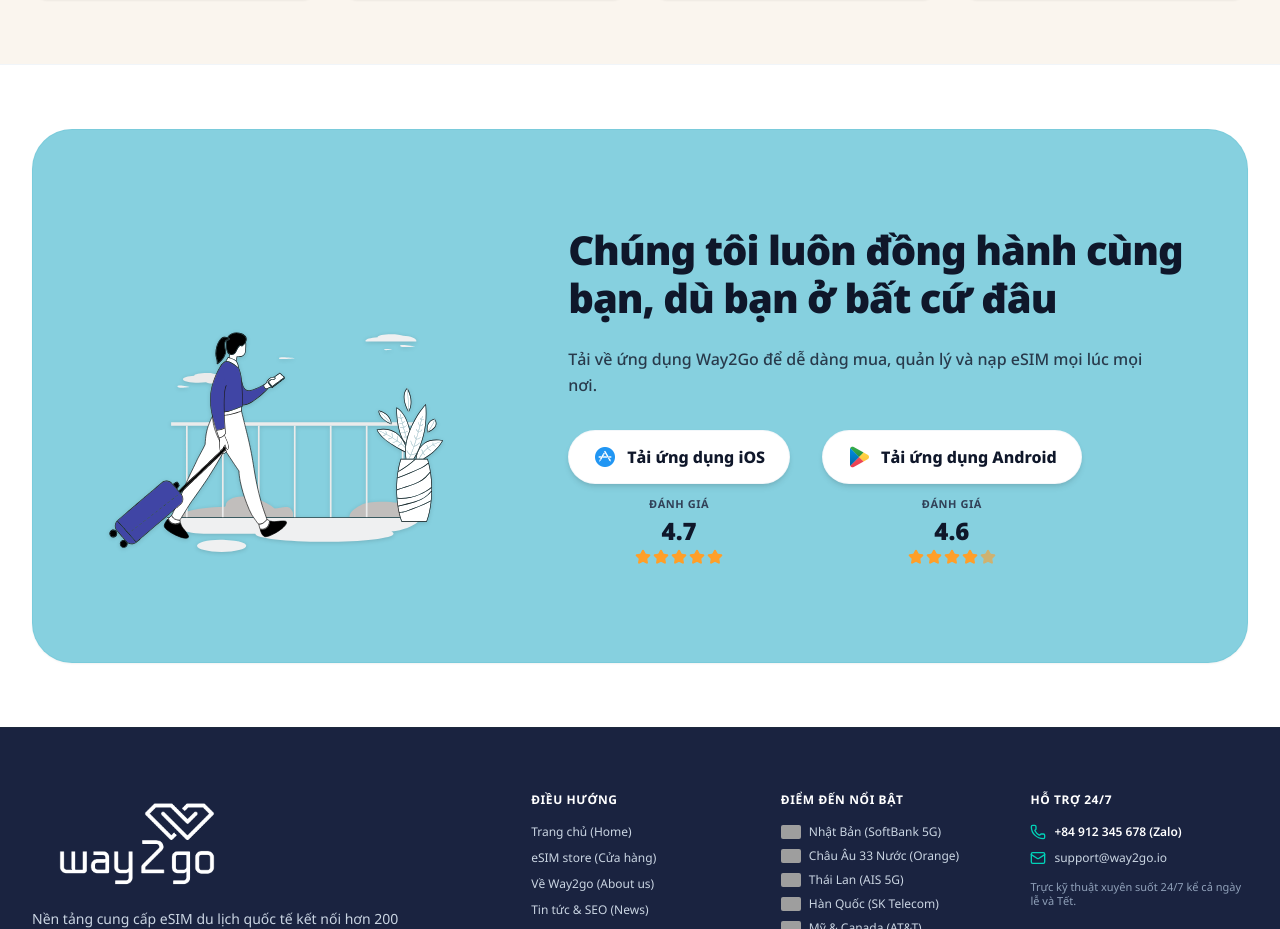
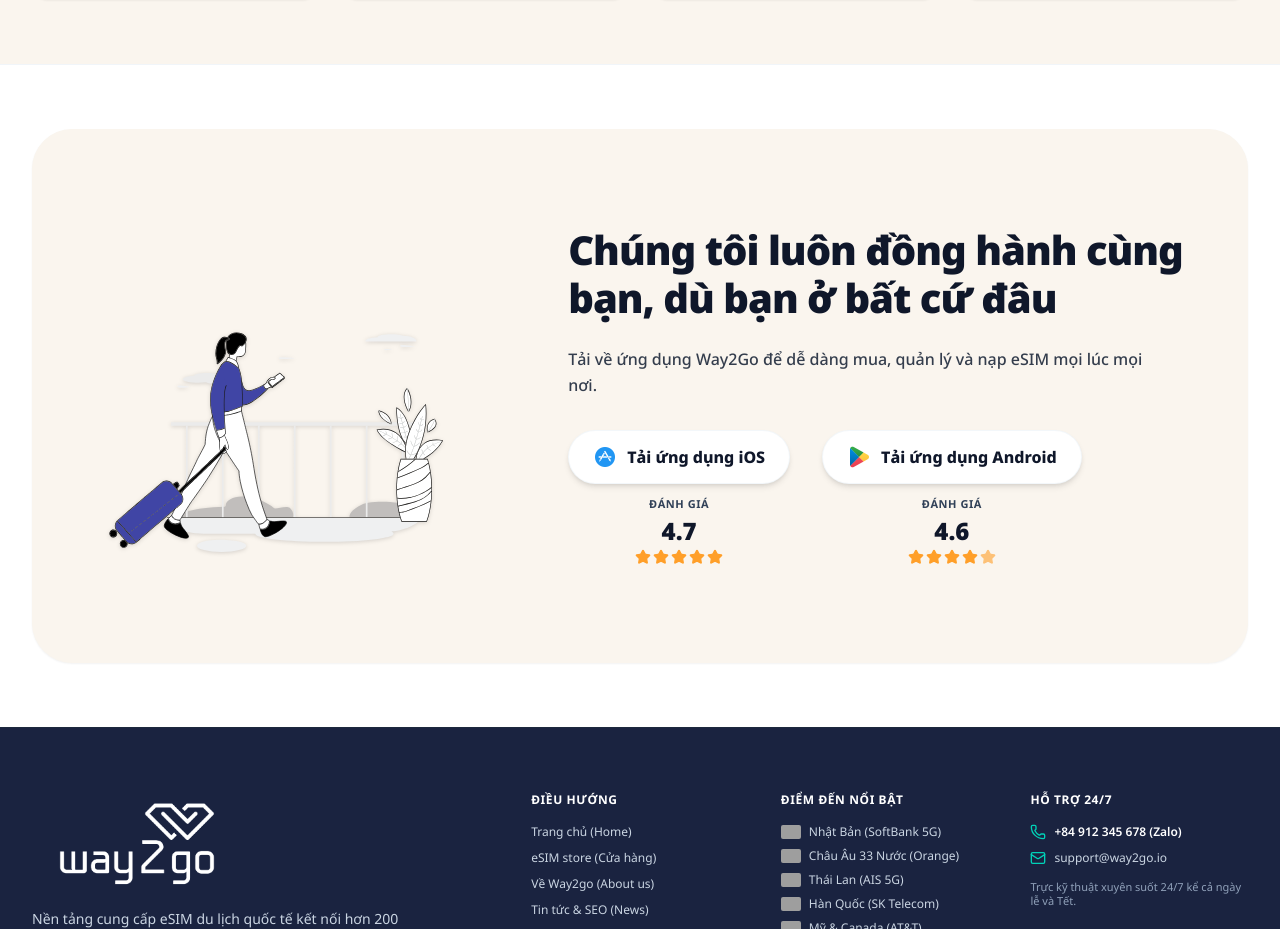
Before and after one commit to BuiSinh-dev/way2go_demo, a React (Vite) app: page / in a window 1280 px wide. Shown: the part 5860-6789 px from the top of the page. Built offline with nearby package versions, Linux system fonts and the light colour scheme; grey boxes are pictures that could not be loaded.

Commit message:
update ui

```diff
--- a/src/components/AppDownloadBanner.tsx
+++ b/src/components/AppDownloadBanner.tsx
@@ -13,7 +13,7 @@
       <div className="max-w-7xl mx-auto px-4 sm:px-6 lg:px-8">
 
         {/* Soft Cyan Banner matching Reference Image 1 */}
-        <div className="bg-[#86D0DF] rounded-[32px] sm:rounded-[40px] p-8 sm:p-12 md:p-14 relative overflow-hidden shadow-xs border border-[#71C7D7]/50">
+        <div className="bg-[#FAF5EE] rounded-[32px] sm:rounded-[40px] p-8 sm:p-12 md:p-14 relative overflow-hidden shadow-xs border border-[#FAF5EE]">
 
           <div className="grid grid-cols-1 lg:grid-cols-12 gap-8 lg:gap-12 items-center relative z-10">
 
--- a/src/components/NewsSection.tsx
+++ b/src/components/NewsSection.tsx
@@ -218,7 +218,7 @@
               <p className="text-xs sm:text-sm text-[#1A2340]/80 leading-relaxed max-w-lg">
                 {language === 'vi'
                   ? 'Kiếm thêm thu nhập thụ động mỗi ngày cùng Way2go, dễ dàng và nhanh chóng.'
-                  : "Get USD $3.00 in Airmoney for each referral — they'll get a discount on their first purchase."}
+                  : "Earn extra passive income every day with Way2go, easy and fast."}
               </p>
               <div className="pt-2">
                 <button
```
